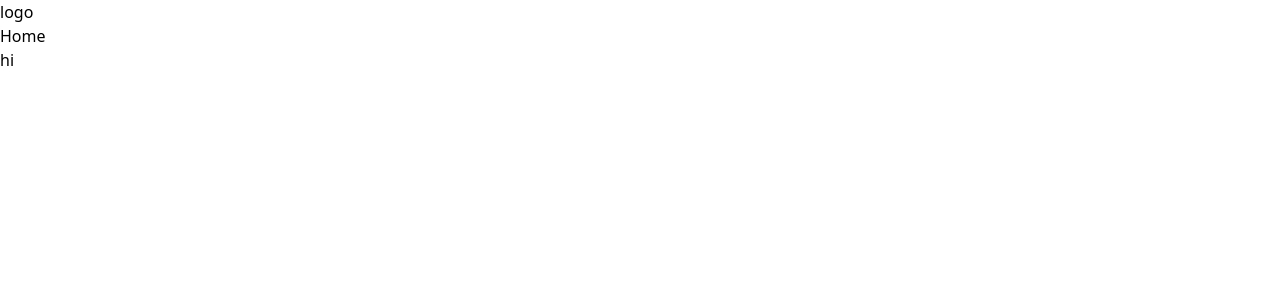
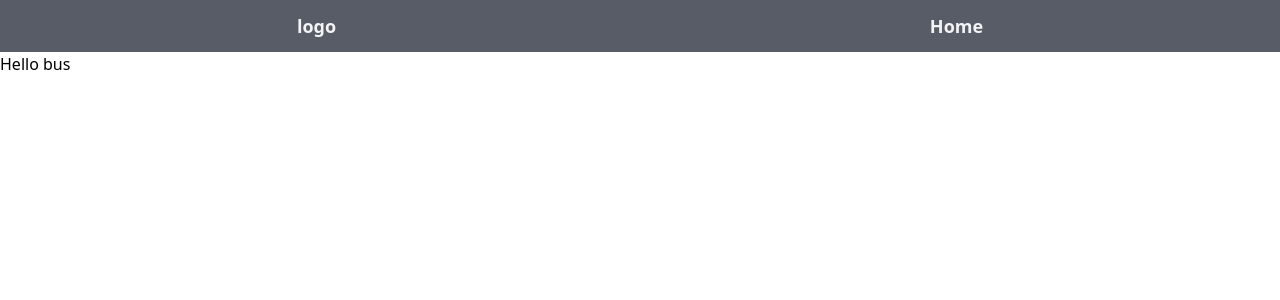
Before and after one commit to PritamChk/bus-ticket-booking-system, a Vue app: page / in a window 1280 px wide. Shown: the top 300 px of the page. Built offline with nearby package versions, Linux system fonts and the light colour scheme.

Commit message:
bus view component initiated

```diff
--- a/src/App.vue
+++ b/src/App.vue
@@ -1,6 +1,8 @@
 <template>
-  <NavBar></NavBar>
-  <router-view></router-view>
+  <div class="h-screen w-full flex flex-col">
+    <NavBar></NavBar>
+    <router-view></router-view>
+  </div>
 </template>
 
 <script>
--- /dev/null
+++ b/src/components/Bus.vue
@@ -0,0 +1,6 @@
+<template>
+  <div>Hello bus</div>
+</template>
+<script>
+export default { name: "BusView" };
+</script>
--- a/src/components/Navbar.vue
+++ b/src/components/Navbar.vue
@@ -1,5 +1,7 @@
 <template>
-  <nav>
+  <nav
+    class="w-full text-gray-100 flex flex-row flex-wrap justify-around items-center py-3 text-lg font-bold bg-gray-900/70 backdrop-filter backdrop-blur-md"
+  >
     <div>logo</div>
     <ul>
       <li>
--- a/src/views/HomeView.vue
+++ b/src/views/HomeView.vue
@@ -1,11 +1,15 @@
 <template>
-  <div>
-    {{ test }}
+  <div class="h-screen">
+    <BusVue />
   </div>
 </template>
 
 <script>
+import BusVue from "../components/Bus.vue";
 export default {
+  components: {
+    BusVue,
+  },
   data() {
     return {
       test: "hi",
```
Also changed, not shown: .eslintrc.cjs.
